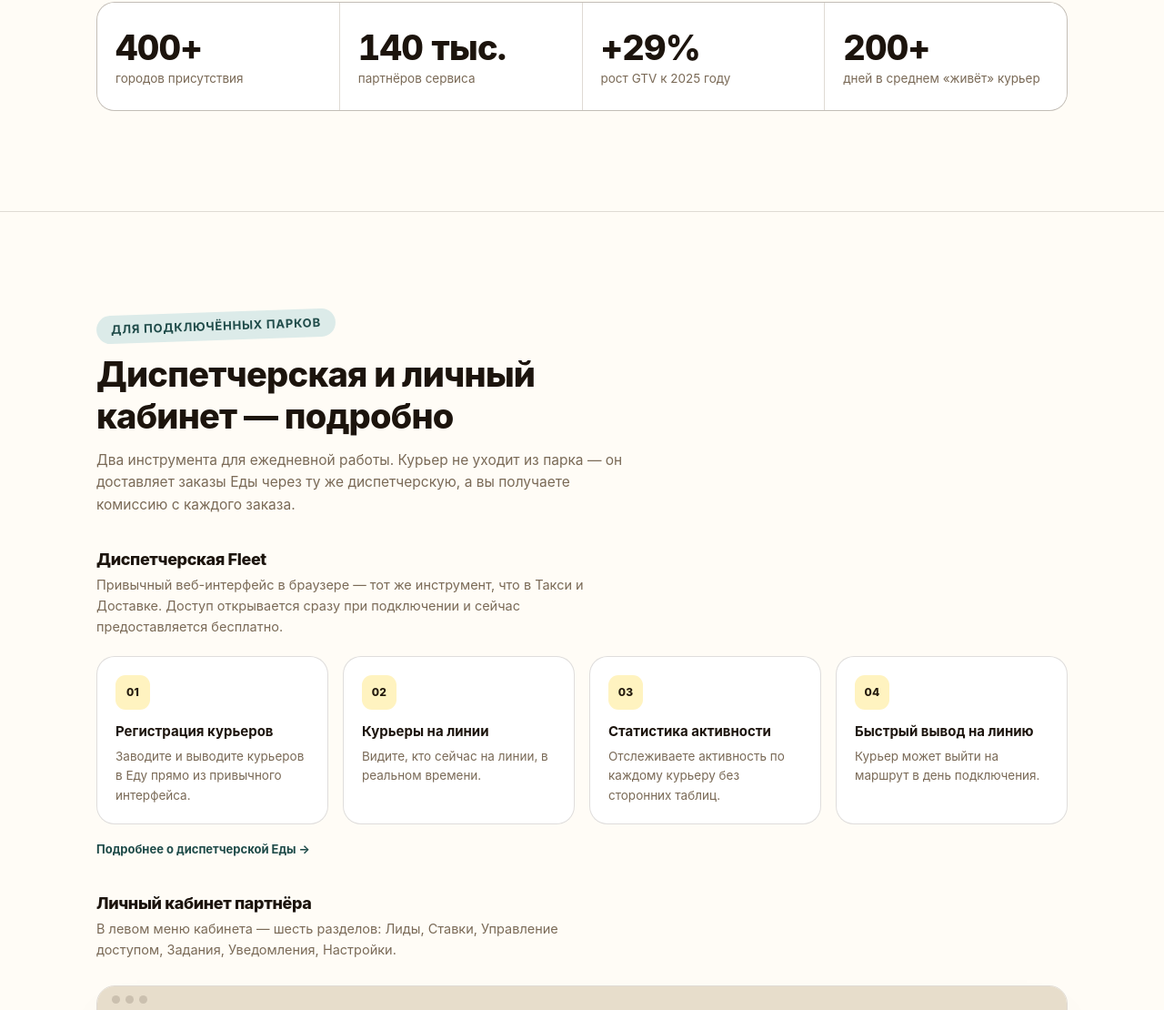
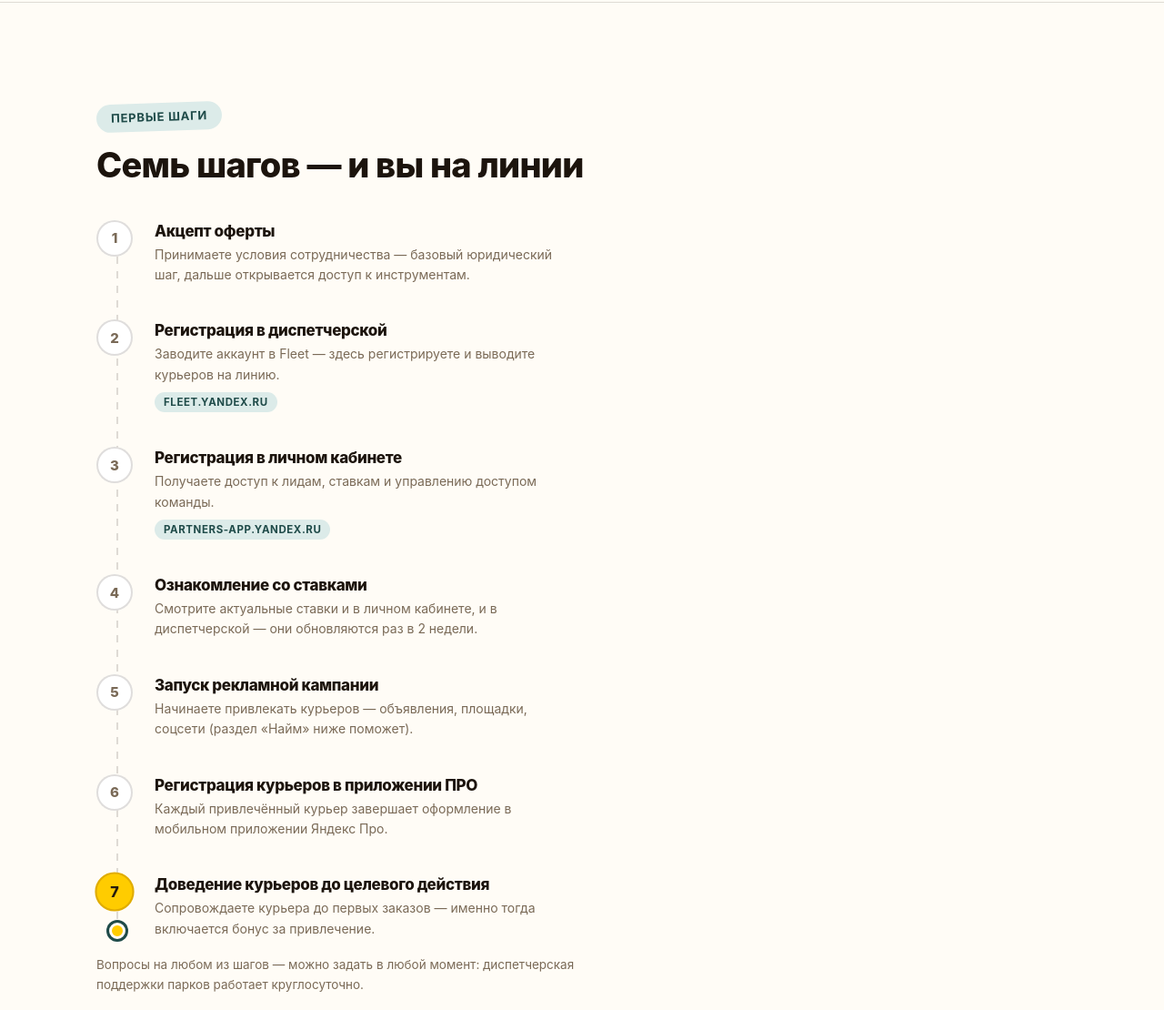
Before and after one commit to valentinasheshunova-spec/yandex-eda-parks, a plain HTML site: page index.html in a window 1280 px wide. Shown: the part 1632-2742 px from the top of the page at 91% size. Drawn offline with Linux system fonts and the light colour scheme.

Commit message:
Add 7-step onboarding checklist and instant payout / third-party withdrawal details

```diff
--- a/index.html
+++ b/index.html
@@ -328,6 +328,7 @@
     <div class="nav-inner">
       <div class="nav-brand"><span class="nav-mark" aria-hidden="true"></span> Еда × Парки</div>
       <div class="nav-links">
+        <a href="#onboardsteps">Шаги</a>
         <a href="#tools">Инструменты</a>
         <a href="#proapp">Приложение ПРО</a>
         <a href="#courier">Курьер</a>
@@ -366,11 +367,32 @@
         <div class="role-card"><h4>Привычный работодатель</h4><p>Знакомая компания рядом, а не абстрактный сервис — понятно, к кому идти с вопросом.</p></div>
         <div class="role-card"><h4>«Человеческие» отношения</h4><p>Личный контакт вместо алгоритма: разбираются в ситуации, а не отвечают шаблонной фразой.</p></div>
         <div class="role-card"><h4>«Своя компания»</h4><p>Ощущение принадлежности и заботы, а не разовый заработок через очередное приложение.</p></div>
-        <div class="role-card"><h4>Платёжный партнёр</h4><p>Все расчёты и выплаты — через парк, курьеру не нужно разбираться в нескольких источниках дохода.</p></div>
+        <div class="role-card"><h4>Платёжный партнёр</h4><p>Все расчёты и выплаты — через парк: моментальные ежедневные выплаты, а при необходимости — вывод денег на карты третьих лиц.</p></div>
         <div class="role-card"><h4>Быстрый старт</h4><p>Оформление даже без опыта — парк помогает с самозанятостью и документами.</p></div>
         <div class="role-card"><h4>Помощь с экипировкой</h4><p>Парк помогает быстро получить бесплатную термосумку и инвентарь от Яндекс Еды — не нужно разбираться самому; на связи всегда, отвечают быстро и по существу.</p></div>
       </div>
       <p class="reveal d2" style="margin-top:20px; font-size:14px; color:var(--clay); max-width:64ch;">Именно поэтому курьер не «уходит из парка ради Еды» — он просто добавляет доход, не теряя привычную работу и человека, к которому можно обратиться.</p>
+    </div>
+  </section>
+
+  <section id="onboardsteps">
+    <div class="wrap">
+      <div class="head-block reveal">
+        <span class="tag petrol">Первые шаги</span>
+        <h2>Семь шагов — и вы на линии</h2>
+      </div>
+      <div class="route">
+        <div class="route-spine" aria-hidden="true"></div>
+        <div class="route-dot" aria-hidden="true"></div>
+        <div class="stop"><div class="stop-num">1</div><h3>Акцепт оферты</h3><p>Принимаете условия сотрудничества — базовый юридический шаг, дальше открывается доступ к инструментам.</p></div>
+        <div class="stop"><div class="stop-num">2</div><h3>Регистрация в диспетчерской</h3><p>Заводите аккаунт в Fleet — здесь регистрируете и выводите курьеров на линию.</p><span class="badge"><a href="https://fleet.yandex.ru/" target="_blank" rel="noopener" style="color:inherit; text-decoration:none;">fleet.yandex.ru</a></span></div>
+        <div class="stop"><div class="stop-num">3</div><h3>Регистрация в личном кабинете</h3><p>Получаете доступ к лидам, ставкам и управлению доступом команды.</p><span class="badge"><a href="https://partners-app.yandex.ru/" target="_blank" rel="noopener" style="color:inherit; text-decoration:none;">partners-app.yandex.ru</a></span></div>
+        <div class="stop"><div class="stop-num">4</div><h3>Ознакомление со ставками</h3><p>Смотрите актуальные ставки и в личном кабинете, и в диспетчерской — они обновляются раз в 2 недели.</p></div>
+        <div class="stop"><div class="stop-num">5</div><h3>Запуск рекламной кампании</h3><p>Начинаете привлекать курьеров — объявления, площадки, соцсети (раздел «Найм» ниже поможет).</p></div>
+        <div class="stop"><div class="stop-num">6</div><h3>Регистрация курьеров в приложении ПРО</h3><p>Каждый привлечённый курьер завершает оформление в мобильном приложении Яндекс Про.</p></div>
+        <div class="stop"><div class="stop-num">7</div><h3>Доведение курьеров до целевого действия</h3><p>Сопровождаете курьера до первых заказов — именно тогда включается бонус за привлечение.</p></div>
+      </div>
+      <p class="reveal d1" style="margin-top:18px; font-size:13.5px; color:var(--clay); max-width:66ch;">Вопросы на любом из шагов — можно задать в любой момент: диспетчерская поддержки парков работает круглосуточно.</p>
     </div>
   </section>
 
@@ -1066,11 +1088,12 @@
     navSections.forEach(function(s){ navIo.observe(s); });
   }
 
-  var track = document.getElementById('routeTrack');
-  var dot = document.getElementById('routeDot');
-  var stops = track ? track.querySelectorAll('.stop') : [];
-  function updateRoute(){
-    if(!track || !dot) return;
+  var routeTracks = Array.prototype.slice.call(document.querySelectorAll('.route'));
+  function updateRoutes(){
+    routeTracks.forEach(function(track){
+      var dot = track.querySelector('.route-dot');
+      var stops = track.querySelectorAll('.stop');
+      if(!dot) return;
       var rect = track.getBoundingClientRect();
       var vh = window.innerHeight || document.documentElement.clientHeight;
       var total = rect.height;
@@ -1079,13 +1102,14 @@
       dot.style.top = (progress * (total-18)) + 'px';
       var idx = Math.min(stops.length-1, Math.floor(progress * stops.length));
       stops.forEach(function(s,i){ s.classList.toggle('active', i===idx && progress>0.02); });
+    });
   }
   var ticking = false;
   window.addEventListener('scroll', function(){
-    if(!ticking){ requestAnimationFrame(function(){ updateRoute(); ticking=false; }); ticking = true; }
+    if(!ticking){ requestAnimationFrame(function(){ updateRoutes(); ticking=false; }); ticking = true; }
   }, { passive:true });
-  window.addEventListener('resize', updateRoute);
-  updateRoute();
+  window.addEventListener('resize', updateRoutes);
+  updateRoutes();
 })();
 </script>
 </body>
```
Lines whose indentation alone changed are shown as unchanged.
